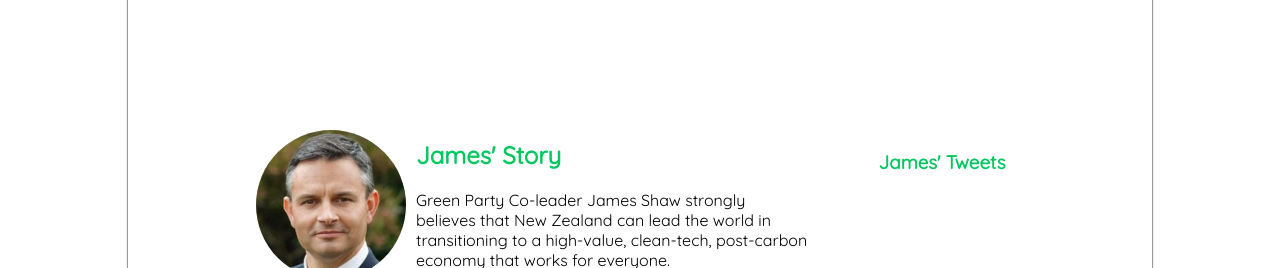
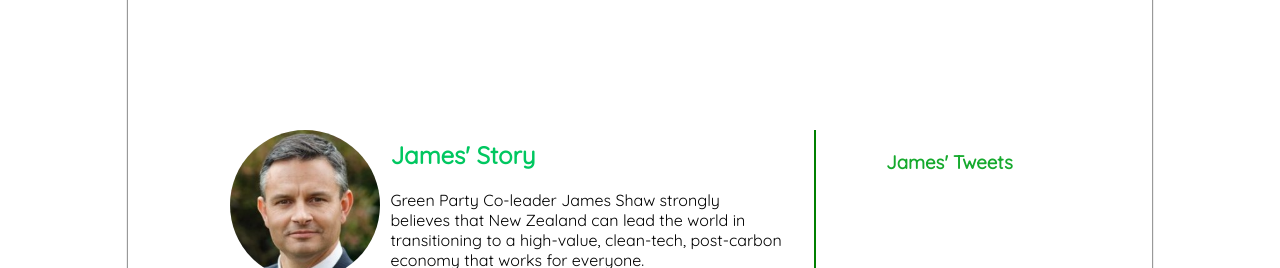
Before and after one commit to kschapman/greens, a website: page public/index.html in a window 1280 px wide. Shown: the part 840-1108 px from the top of the page. Drawn offline with nearby package versions, Linux system fonts and the light colour scheme; some packages are replaced by stand-ins of ours; no server answers.

Commit message:
added border right and twitter heading link in about section

```diff
--- a/public/index.html
+++ b/public/index.html
@@ -70,7 +70,7 @@
           <br><br>When he’s not living and breathing sustainable economics, James enjoys spending time in his local community, Aro Valley, with his wife Annabel.</p>
         </div>
         <div class="tweets">
-          <h3 class="tweets-heading">James' Tweets</h3>
+          <h3 class="tweets-heading"><a href="https://twitter.com/jamespeshaw" target="_blank">James' Tweets</a></h3>
           <div id="twitter-feed"></div>
         </div>
       </div>
--- a/public/sass/style.scss
+++ b/public/sass/style.scss
@@ -250,8 +250,11 @@
 
 .james-info{
   float: left;
+	padding-right: 2%;
   width: 55%;
-  margin-left: 12.5%; }
+  margin-left: 10%;
+	border-right: 2px solid green;
+}
 
 .james-pic{
   width: 150px;
@@ -288,7 +291,7 @@
 
 .tweets{
   float: left;
-  padding-left: 2%;
+  padding-left: 4%;
   padding-right: 2%;
   width: 20%; }
 
@@ -299,6 +302,7 @@
 .tweets-heading{
   margin-top: 20px;
   margin-bottom: 20px;
+	margin-left: -20px;
   text-align: center;
   color: #00c760;
   float: none; }
```
Also changed, not shown: public/css/style.css, public/css/style.min.css, 1 other file.
